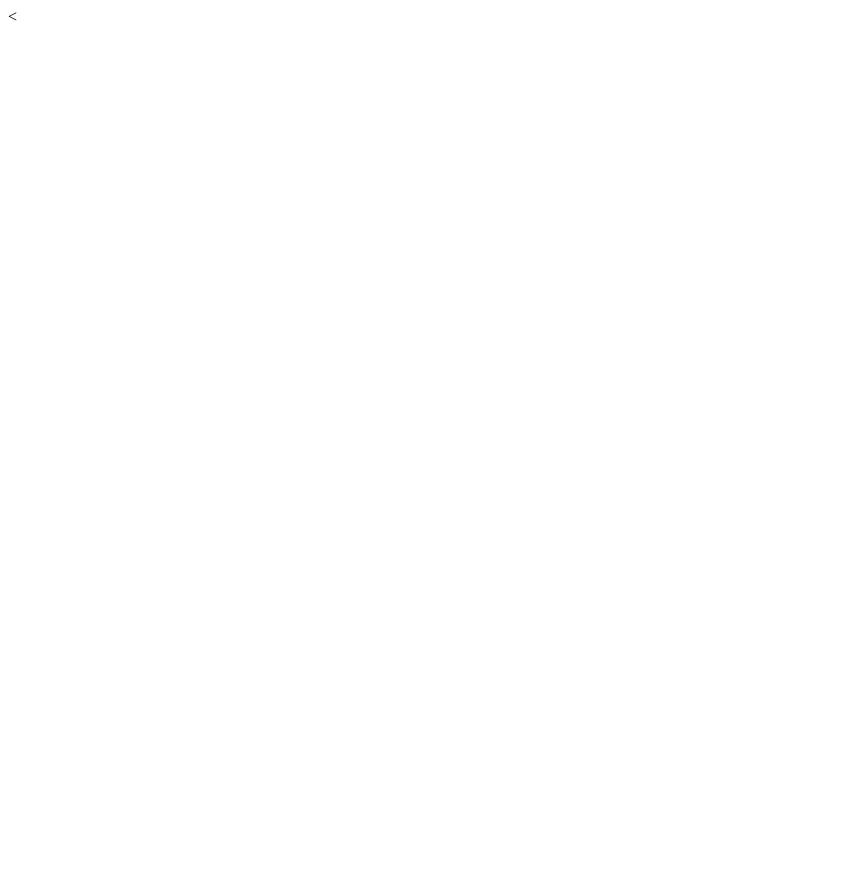
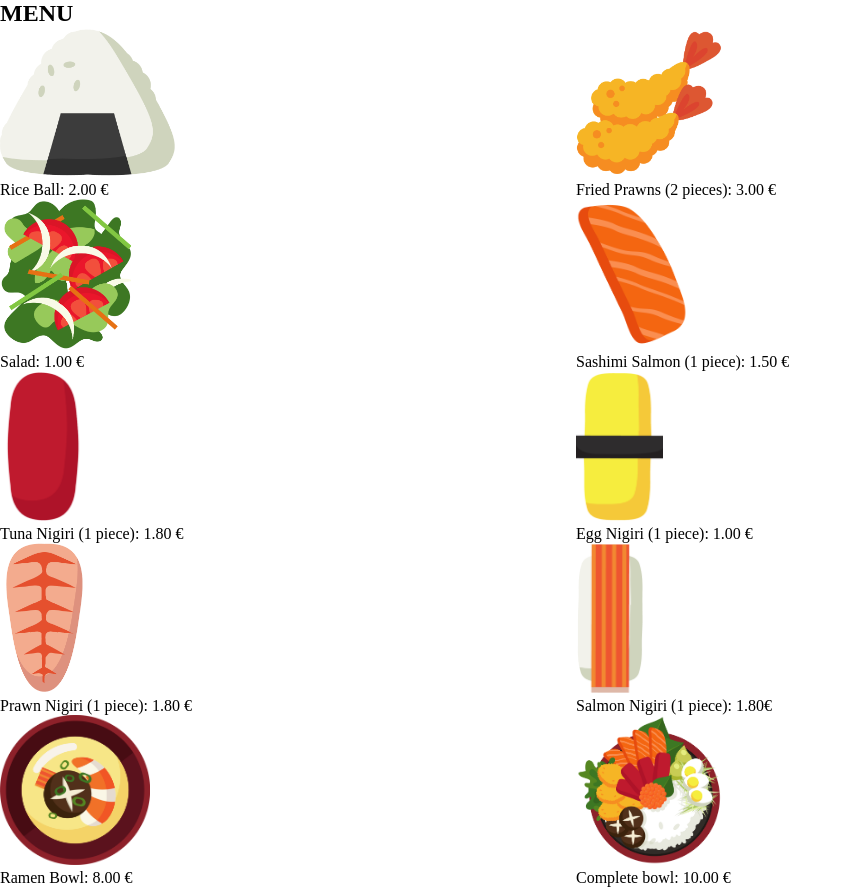
Before and after one commit to vicban14/dynamic-showcase, a plain HTML site: page index.html in a window 1280 px wide. Shown: the whole page, without its empty margins (0-852 px from the left). Before the commit the page ends 800 px from the top, so only its background shows below. Drawn offline with Linux system fonts and the light colour scheme.

Commit message:
Add menu elements

```diff
--- a/index.html
+++ b/index.html
@@ -7,7 +7,54 @@
   <title>Dynamic Sushi Restaurant</title>
 </head>
 <body>
-  <
+  <div class='menu'>
+    <h2>MENU</h2>
+    <div class='menu-container'>
+      <div>
+        <img src="./assets/rice-ball.png" alt="rice-ball">
+        <p>Rice Ball: 2.00 €</p>
+      </div>
+      <div>
+        <img src="./assets/prawn.png" alt="prawns">
+        <p>Fried Prawns (2 pieces): 3.00 €</p>
+      </div>
+      <div>
+        <img src="./assets/salad.png" alt="salad">
+        <p>Salad: 1.00 €</p>
+      </div>
+      <div>
+        <img src="./assets/salmon.png" alt="sashimi-salmon">
+        <p>Sashimi Salmon (1 piece): 1.50 €</p>
+      </div>
+      <div>
+        <img src="./assets/tuna-nigiri.png" alt="tuna-nigiri">
+        <p>Tuna Nigiri (1 piece): 1.80 €</p>
+      </div>
+      <div>
+        <img src="./assets/tamago.png" alt="egg-nigiri">
+        <p>Egg Nigiri (1 piece): 1.00 €</p>
+      </div>
+      <div>
+        <img src="./assets/prawn-nigiri.png" alt="prown-nigiri">
+        <p>Prawn Nigiri (1 piece): 1.80 €</p>
+      </div>
+      <div>
+        <img src="./assets/salmon-nigiri.png" alt="salmon-nigiri">
+        <p>Salmon Nigiri (1 piece): 1.80€ </p>
+      </div>
+      <div>
+        <img src="./assets/ramen.png" alt="ramen">
+        <p>Ramen Bowl: 8.00 €</p>
+      </div>
+      <div>
+        <img src="./assets/complete-bowl.png" alt="complete-bowl">
+        <p>Complete bowl: 10.00 €</p>
+      </div>
+    </div>
+  </div>
+  <div class='tray'>
+
+  </div>
   <script src="js/main.js"></script>
 </body>
 </html>
--- a/styles/styles.css
+++ b/styles/styles.css
@@ -0,0 +1,14 @@
+* {
+  box-sizing: border-box;
+  margin: 0;
+  padding: 0;
+}
+
+.menu-container {
+  display: grid;
+  grid-template-columns: 45% 45%;
+}
+
+.menu-container > div > img {
+  height: 150px;
+}
```
Also changed, not shown: assets/rice-ball.png (renamed from assets/rice-bowl.png).
